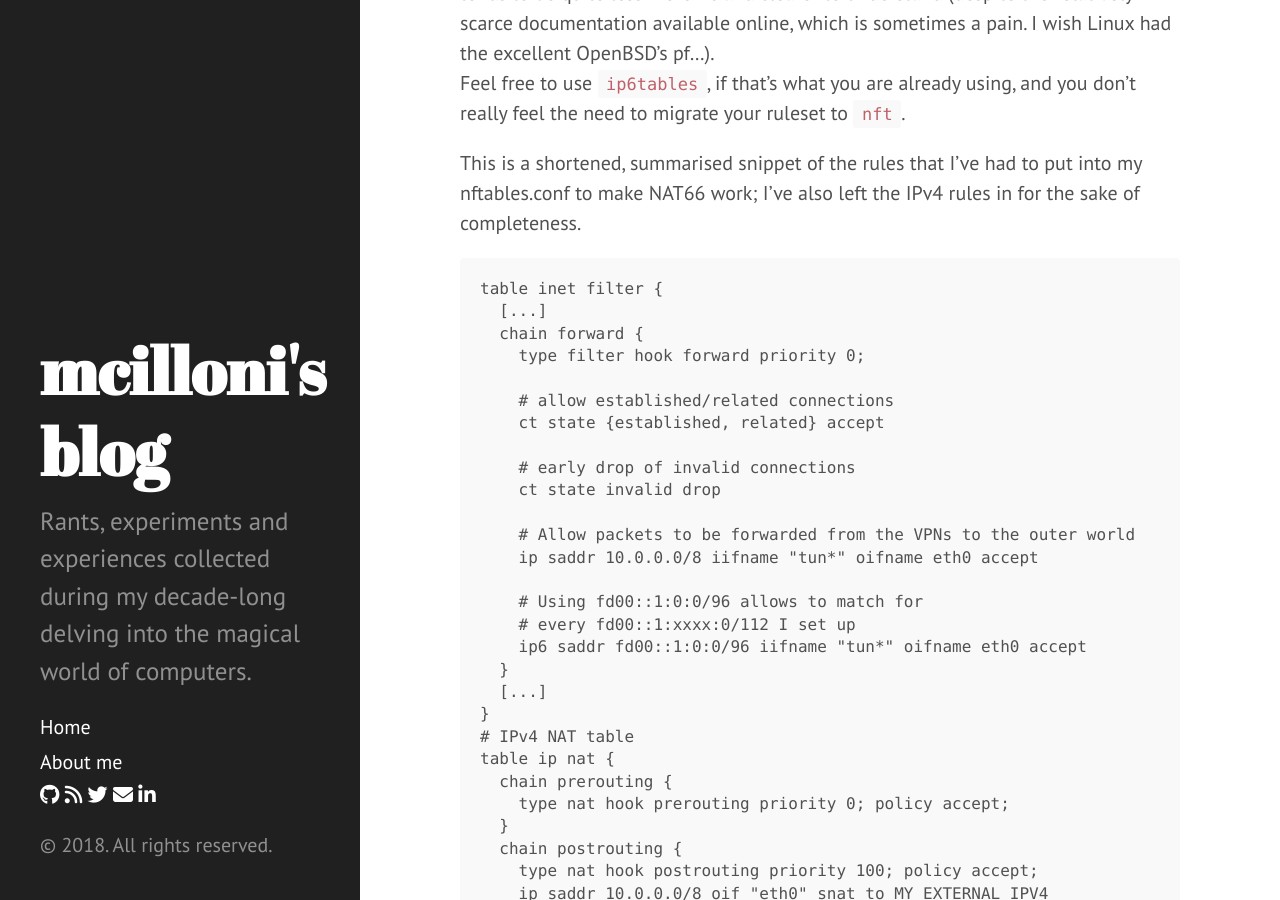
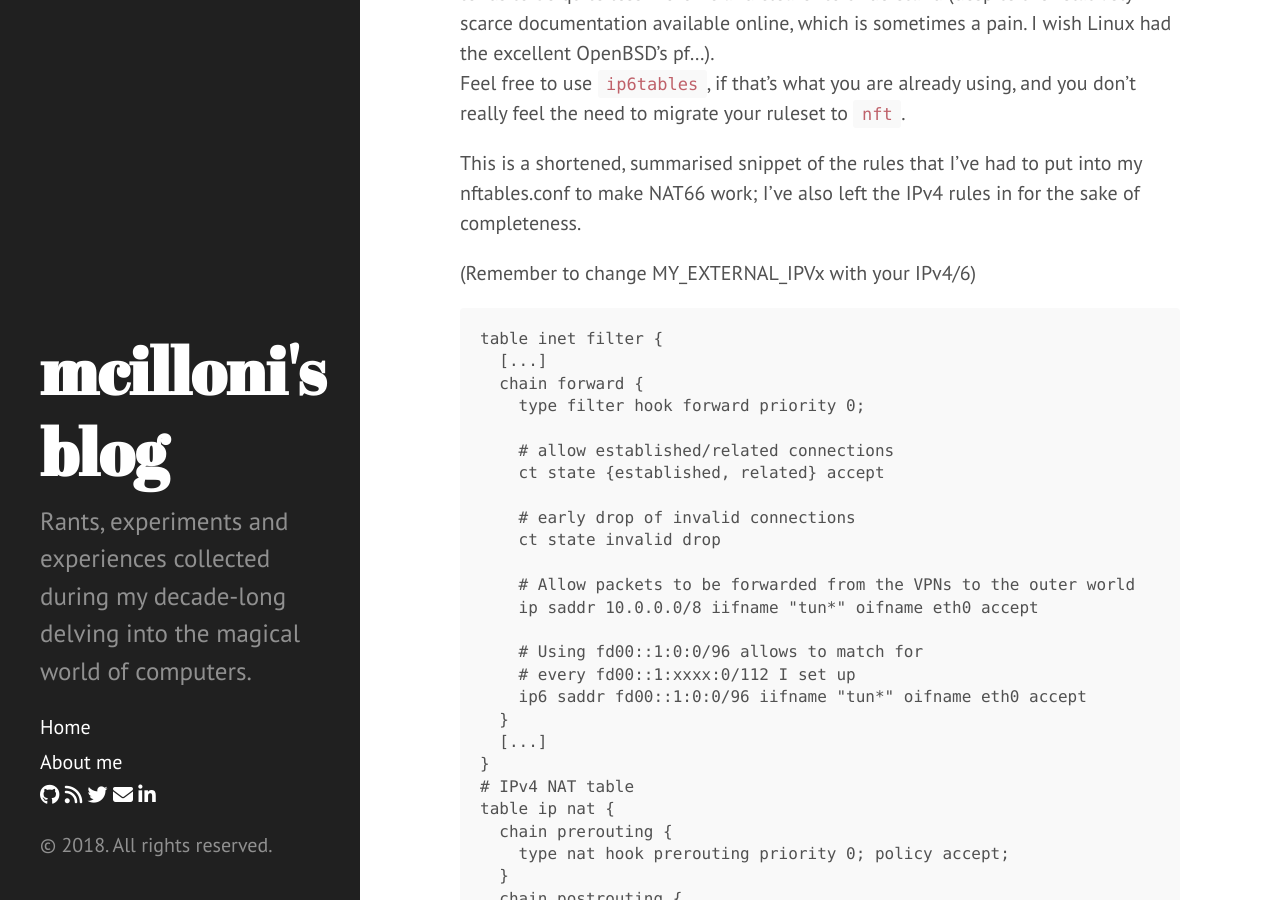
Before and after one commit to mcilloni/mcilloni.github.io, a Jekyll site: the page built from _posts/2018-01-20-oh-god-why-NAT66.md, in a window 1280 px wide and 900 px high, scrolled down 3885 px. Built offline with Jekyll 4.4.1, drawn with Linux system fonts in a browser that asks for light colours; nearby versions of some CDN libraries; comment, search, counter and statistics services are not loaded.

Commit message:
Fixed stuff

````diff
--- a/_posts/2018-01-20-oh-god-why-NAT66.md
+++ b/_posts/2018-01-20-oh-god-why-NAT66.md
@@ -83,6 +83,8 @@ I personally prefer (and use) the newer `nftables` to the `{ip,ip6,arp,eth}table
 Feel free to use `ip6tables`, if that's what you are already using, and you don't really feel the need to migrate your ruleset to `nft`.
 
 This is a shortened, summarised snippet of the rules that I've had to put into my nftables.conf to make NAT66 work; I've also left the IPv4 rules in for the sake of completeness.
+
+(Remember to change MY_EXTERNAL_IPVx with your IPv4/6)
 
 ```
 table inet filter {
````
